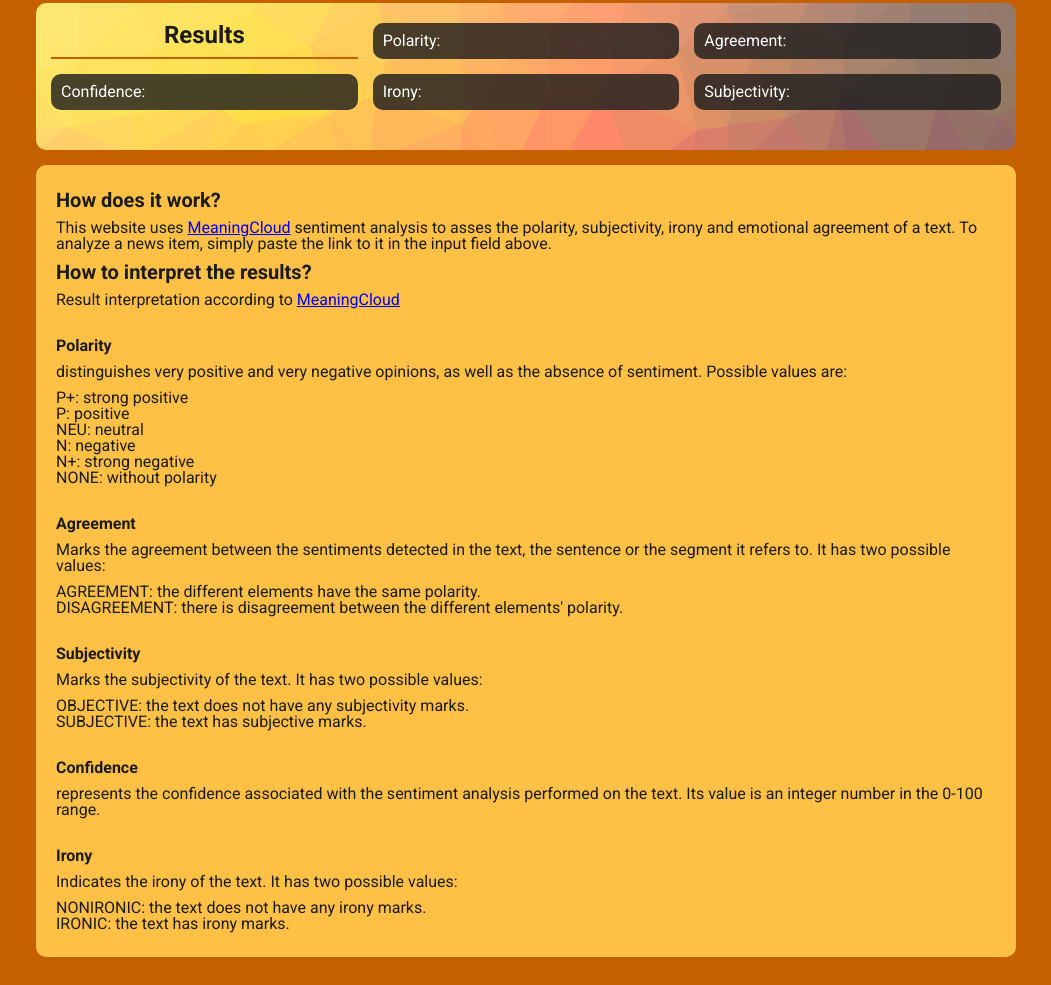
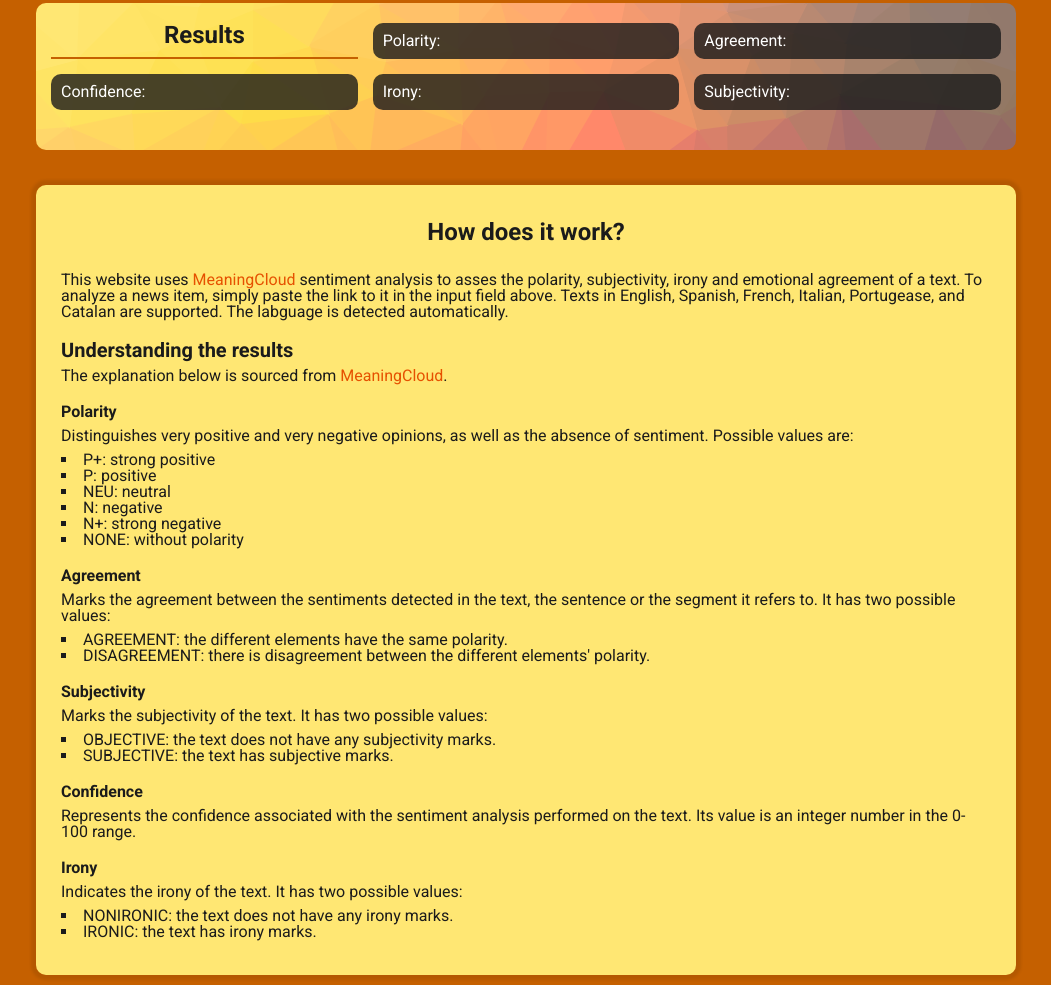
Before and after one commit to Braslava/travel-planner, a website built with webpack: page src/client/views/index.html in a window 1280 px wide. Shown: the part 358-1343 px from the top of the page, without its empty margins (114-1165 px from the left). Built offline with nearby package versions, Linux system fonts and the light colour scheme.

Commit message:
updates styles

```diff
--- a/src/client/styles/base.scss
+++ b/src/client/styles/base.scss
@@ -2,7 +2,7 @@
 
 $base-color: #c56000;
 $border-dark: rgba($base-color, 0.88);
-$base-light: #ffc046;
+$base-light: #ffe773;
 $font-primary: #ffffff;
 $font-secondary: #1b1b1b;
 $accents: #e65100;
--- a/src/client/styles/content.scss
+++ b/src/client/styles/content.scss
@@ -39,7 +39,7 @@
 	display: grid;
 	padding: 20px 15px 40px 15px;
 	gap: 15px;
-	margin-bottom: 15px;
+	margin-bottom: 35px;
 	border-radius: 10px;
 	grid-template-columns: repeat(auto-fit, minmax(240px, 1fr));
 	background-image: url(../../assets/cool-background.png);
@@ -60,25 +60,26 @@
 }
 
 .info {
-	background-color: base.$base-light;
+	background-color: rgba(base.$base-light, 1);
 	color: base.$font-secondary;
-	padding: 25px 20px 15px;
+	padding: 35px 25px 15px;
+	box-shadow: 0 0 3px 5px rgba(0,0,0,0.08653);
 	border-radius: 10px;
 
-	.measurement-container {
+	.wrapper {
 		display: grid;
-		gap: 10px;
-		margin-bottom: 10px;
+		gap: 8px;
+		margin-bottom: 20px;
 
 		.measurement {
 			font-weight: 700;
-			margin-top: 20px;
 		}
 
 		.interpretation {
 		}
 
 		ul {
+			list-style: square inside;
 		}
 	}
 }
--- a/src/client/styles/elements.scss
+++ b/src/client/styles/elements.scss
@@ -32,7 +32,21 @@
 }
 
 .heading3 {
-    font-size: 20px;
+	font-size: 20px;
 	font-weight: 700;
 	color: base.$font-secondary;
 }
+
+.link {
+	text-decoration: none;
+	color: base.$accents;
+
+	&:hover,
+	&:focus {
+		text-decoration: underline;
+	}
+}
+
+.margin-bottom-20px {
+	margin-bottom: 20px;
+}
--- a/src/client/views/index.html
+++ b/src/client/views/index.html
@@ -32,24 +32,26 @@
                 <p>Subjectivity: <span id="subjectivity"></span></p>
             </div>
             <div class="info">
-                <div class="measurement-container">
-                    <h2 class="heading3">How does it work?</h2>
+                <div class="wrapper">
+                    <h2 class="heading2 margin-bottom-20px">How does it work?</h2>
                     <p>
                         This website uses <a href="https://www.meaningcloud.com/" class="link">MeaningCloud</a>
                         sentiment analysis to asses the polarity, subjectivity, irony and emotional agreement of a text.
-                        To analyze a news item, simply paste the link to it in the input field above.
+                        To analyze a news item, simply paste the link to it in the input field above. Texts in English,
+                        Spanish, French, Italian, Portugease, and Catalan are supported. The labguage is detected
+                        automatically.
                     </p>
                 </div>
-                <div class="measurement-container">
-                    <h2 class="heading3">How to interpret the results?</h2>
+                <div class="wrapper">
+                    <h3 class="heading3">Understanding the results</h3>
                     <p>
-                        Result interpretation according to <a href="https://www.meaningcloud.com/"
-                            class="link">MeaningCloud</a>
+                        The explanation below is sourced from <a href="https://www.meaningcloud.com/"
+                            class="link">MeaningCloud</a>.
                     </p>
                 </div>
-                <div class="measurement-container">
+                <div class="wrapper">
                     <p class="measurement">Polarity</p>
-                    <p class="interpretation">distinguishes very positive and very negative opinions, as well as the
+                    <p class="interpretation">Distinguishes very positive and very negative opinions, as well as the
                         absence
                         of sentiment. Possible values are:
                     </p>
@@ -62,7 +64,7 @@
                         <li>NONE: without polarity</li>
                     </ul>
                 </div>
-                <div class="measurement-container">
+                <div class="wrapper">
                     <p class="measurement">Agreement</p>
                     <p class="interpretation">
                         Marks the agreement between the sentiments detected in the text, the sentence
@@ -75,7 +77,7 @@
                         </li>
                     </ul>
                 </div>
-                <div class="measurement-container">
+                <div class="wrapper">
                     <p class="measurement">Subjectivity</p>
                     <p class="interpretation">
                         Marks the subjectivity of the text. It has two possible values:
@@ -89,14 +91,14 @@
                         </li>
                     </ul>
                 </div>
-                <div class="measurement-container">
+                <div class="wrapper">
                     <p class="measurement">Confidence</p>
                     <p class="interpretation">
-                        represents the confidence associated with the sentiment analysis performed on
+                        Represents the confidence associated with the sentiment analysis performed on
                         the text. Its value is an integer number in the 0-100 range.
                     </p>
                 </div>
-                <div class="measurement-container">
+                <div class="wrapper">
                     <p class="measurement">Irony</p>
                     <p class="interpretation">Indicates the irony of the text. It has two possible values:
                     </p>
```
